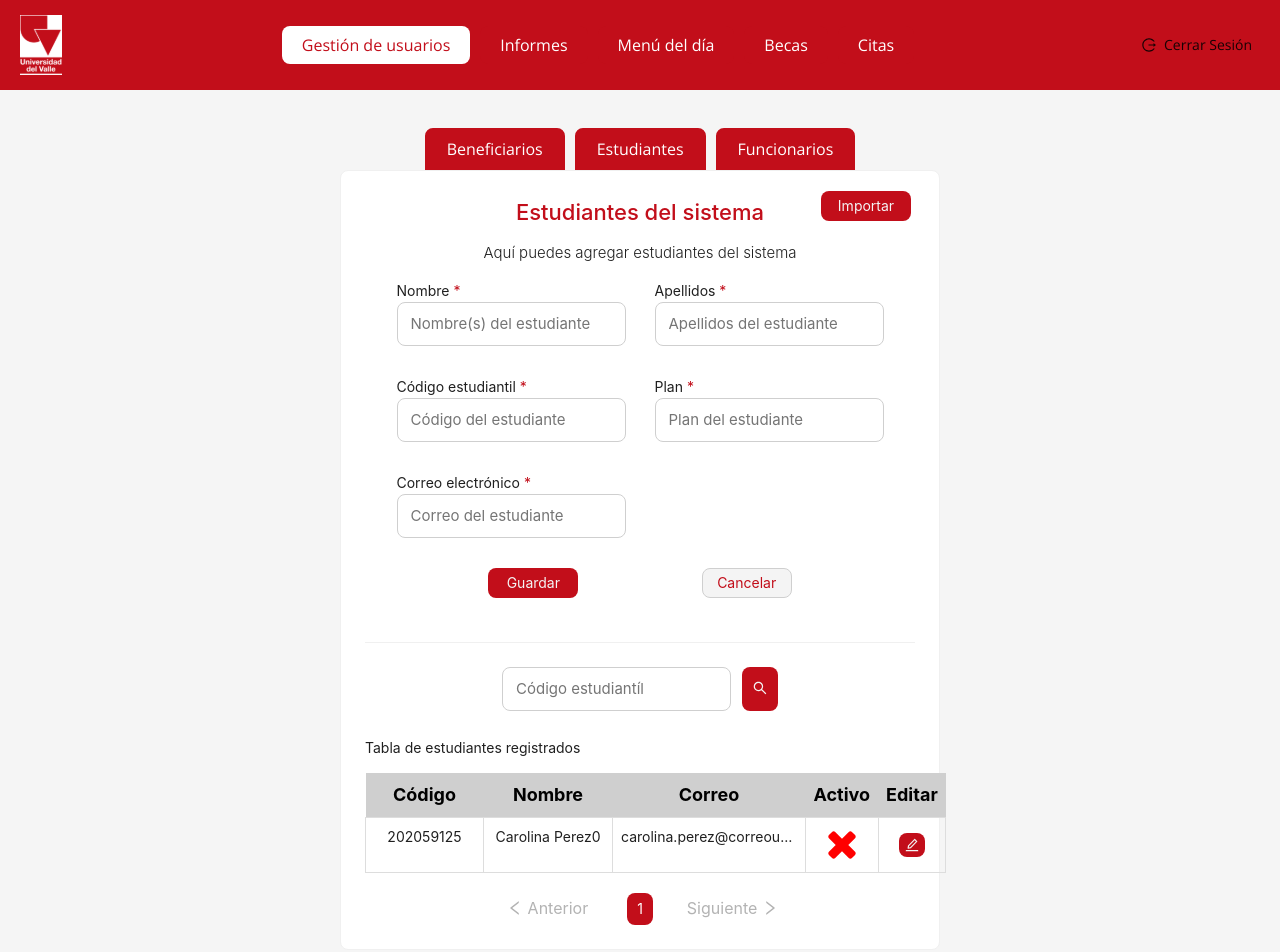
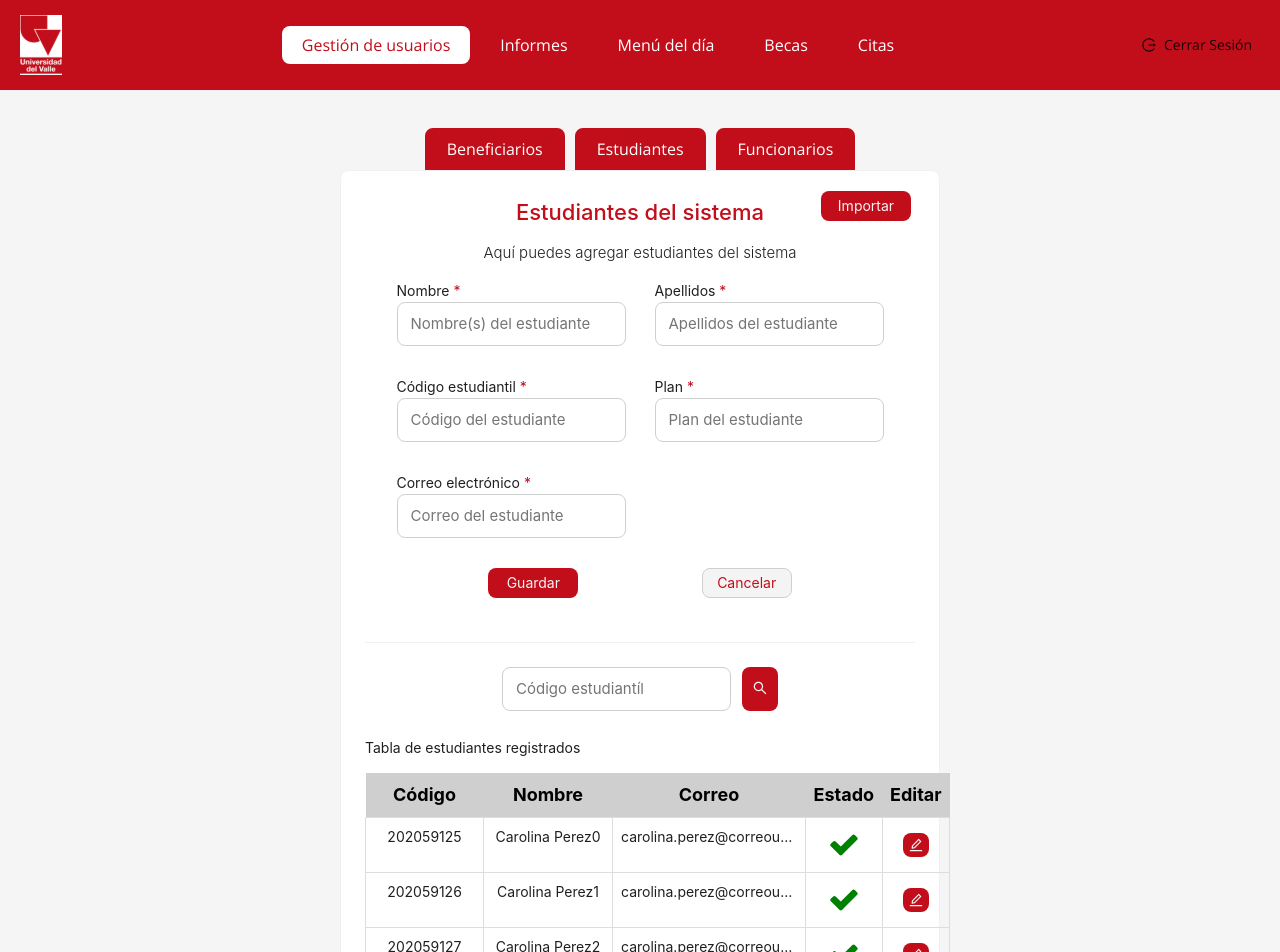
Before and after one commit to marlonEZZ-Dev/buclic-Bu-Frontend, a React (Vite) app: page /usuarios in a window 1280 px wide. Shown: the top 952 px of the page. Built offline with nearby package versions, Linux system fonts and the light colour scheme.

Commit message:
Modificación
Faltan las modals y guardar información editada de la tabla

```diff
--- a/src/pages/admin/ManagementUsers.jsx
+++ b/src/pages/admin/ManagementUsers.jsx
@@ -15,6 +15,12 @@ import TablePagination from '../../components/global/TablePagination.jsx';
 import styles from "../../styles/admin/managementUsers.module.css"
 
 export default function ManagementUsers(){
+  //useStates
+  const [changesDescription, setChangesDescription] = useState(1)
+
+  //Predicados
+  let isStudent = changesDescription === 1
+  let isFuncionary = changesDescription === 2
 
   //Definicion de variables
   const buttons = [
@@ -22,8 +28,6 @@ export default function ManagementUsers(){
     {type:"Estudiantes",label:"Estudiantes"},
     {type:"Funcionarios",label:"Funcionarios"}
   ]
-
-  const users = new Map(buttons.map( (obj, index) => [obj.type, index]))
 
   const descriptions = [
     {
@@ -57,31 +61,26 @@ export default function ManagementUsers(){
     code : number => <span id={styles.code}>{202059125 + number}</span>,
     name: text => <span id={styles.name}>{ `Carolina Perez${text}`}</span>,
     email : text => <span id={styles.email}>{ `carolina.perez@correounivalle.edu.co${text}`}</span>,
-    active : <StateUser id={styles.active} active/>,
+    active : status => <StateUser id={styles.active} active={status}/>,
     edit : <ButtonEdit id={styles.edit}/>
   }
 
-  const headerTb = ["Código", "Nombre", "Correo","Activo","Editar"]
+  const headerTb = [isFuncionary ? "Cédula":"Código", "Nombre", "Correo","Estado","Editar"]
 
   const rows = Array.from({length: 10}, (_,index) => [
     o.code(index),
     o.name(index),
     o.email(index),
-    o.active,
+    o.active(),
     o.edit
   ])
-
-  //useStates
-  const [changesDescription, setChangesDescription] = useState(1)
+  //functions
+  const users = new Map(buttons.map( (obj, index) => [obj.type, index]))
 
   //Handlers
   const handlerClick = type => {
     setChangesDescription(users.get(type))
   }
-
-  //Predicados
-  let isStudent = changesDescription === 1
-  let isFuncionary = changesDescription === 2
 
   return (
     <>
@@ -182,13 +181,14 @@ export default function ManagementUsers(){
           <p className={styles.marginTable}>
           {`Tabla de ${
           isFuncionary ? "funcionarios y externos registrados":
-            isStudent ? "estudiantes registrados" : "beneficiarios registrados"}`}
+            isStudent ? "estudiantes registrados" :
+              "beneficiarios registrados"}`}
           </p>
         <TablePagination
         columns={headerTb}
         rows={rows}
         currentPage={1}
-        itemsPerPage={1}
+        itemsPerPage={10}
         />
         </Flex>
         </MenuBecas>
```
